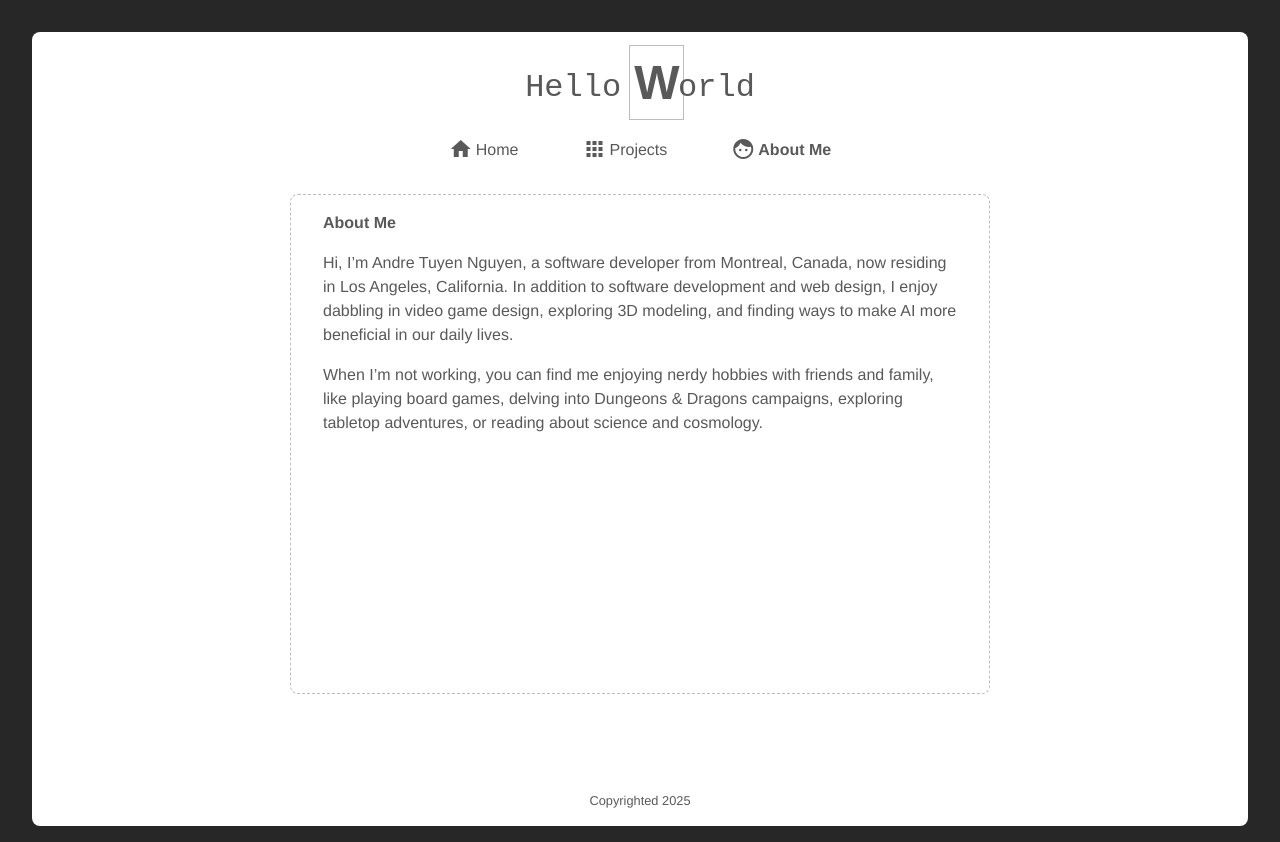
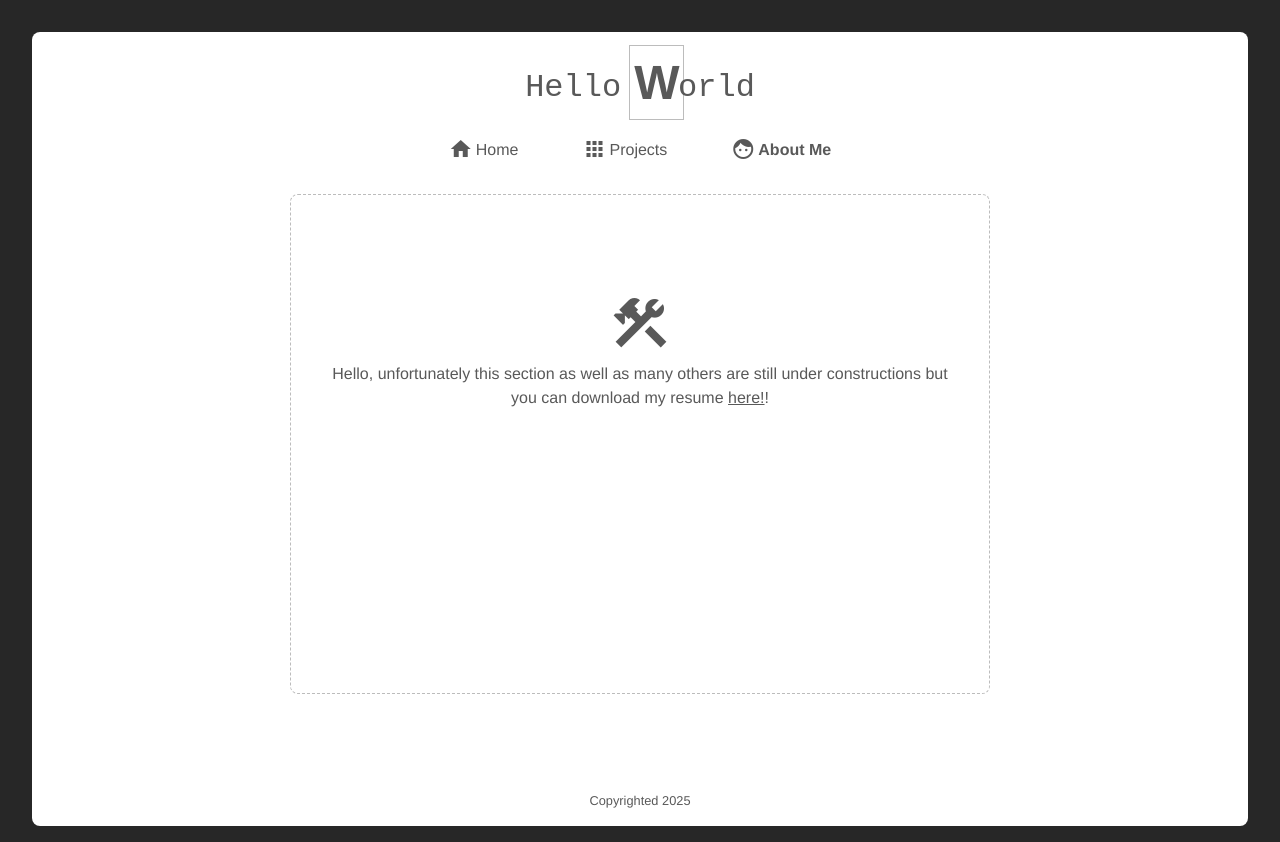
Before and after one commit to dtuyenng/resume-websiteV2, a React (Vite) app: page /aboutme in a window 1280 px wide. Built offline with nearby package versions, Linux system fonts and the light colour scheme.

Commit message:
link to resume
link to resume

```diff
--- a/src/App.css
+++ b/src/App.css
@@ -136,6 +136,12 @@ ol {
 #content > p {
   margin-top: 1rem;
 }
+/* About */
+
+.profile-picture {
+  width: 200px;
+  border: 2px solid rgb(39, 39, 39);
+}
 
 /* Sidebar */
 #sidebar {
@@ -157,8 +163,6 @@ ol {
   margin-top: 1rem;
   margin-left: 0.3rem;
   transform: rotate(-20deg);
-}
-.contact-widget {
 }
 .contact-info {
   margin-top: 0.7rem;
@@ -221,3 +225,7 @@ ol {
 .under-construction .material-icons {
   font-size: 4rem;
 }
+
+.download-resume {
+  text-decoration: underline;
+}
--- a/src/routes/AboutMe.tsx
+++ b/src/routes/AboutMe.tsx
@@ -8,20 +8,49 @@ function AboutMe() {
       <Header></Header>
       <div id="mid-wrapper">
         <div id="content">
-          <h4>About Me</h4>
+          <div className="under-construction">
+            <span className="material-icons">construction</span>
+            <p>
+              Hello, unfortunately this section as well as many others are still
+              under constructions but you can download my resume{" "}
+              <a
+                className="download-resume"
+                href="src/assets/andretuyennguyen-resume.pdf"
+              >
+                here!
+              </a>
+              !
+            </p>
+          </div>
+          {/* <div className="profile">
+            <img
+              src="src/assets/profilepicture.jpg"
+              alt="Profile Picture"
+              className="profile-picture"
+            />
+            <div className="profile-education">
+              <div className="school">
+                <span className="material-icons">school</span>California State
+                University Northridge
+              </div>
+              <div className="major">
+                <span className="material-icons">history_edu</span>B.S Computer
+                Science
+              </div>
+              <div className="skills">
+                <span className="material-icons">account_tree</span>Skills:
+                Software design and developement.
+              </div>
+            </div>
+          </div>
           <p>
-            Hi, I’m Andre Tuyen Nguyen, a software developer from Montreal,
-            Canada, now residing in Los Angeles, California. In addition to
-            software development and web design, I enjoy dabbling in video game
-            design, exploring 3D modeling, and finding ways to make AI more
+            Versatile software developer and designer, skilled in Python,
+            JavaScript, React, Swift, data structure implementation and
+            optimization, algorithm design and analysis, API development, UI/UX
+            design, leveraging both technical and design methodologies to build
+            responsive and accessible applications. finding ways to make AI more
             beneficial in our daily lives.
-          </p>
-          <p>
-            When I’m not working, you can find me enjoying nerdy hobbies with
-            friends and family, like playing board games, delving into Dungeons
-            & Dragons campaigns, exploring tabletop adventures, or reading about
-            science and cosmology.
-          </p>
+          </p> */}
         </div>
       </div>
       <Footer></Footer>
--- a/src/routes/Projects.tsx
+++ b/src/routes/Projects.tsx
@@ -11,7 +11,17 @@ function Projects() {
           <h4>Recent Projects</h4>
           <div className="under-construction">
             <span className="material-icons">construction</span>
-            <div>Under Construction ...</div>
+            <p>
+              Hello, unfortunately this section as well as many others are still
+              under constructions but you can download my resume{" "}
+              <a
+                className="download-resume"
+                href="src/assets/andretuyennguyen-resume.pdf"
+              >
+                here!
+              </a>
+              !
+            </p>
           </div>
         </div>
       </div>
```
Also changed, not shown: src/assets/profilepicture.jpg (added), 1 other file (tests, documents, lock files or other folders).
